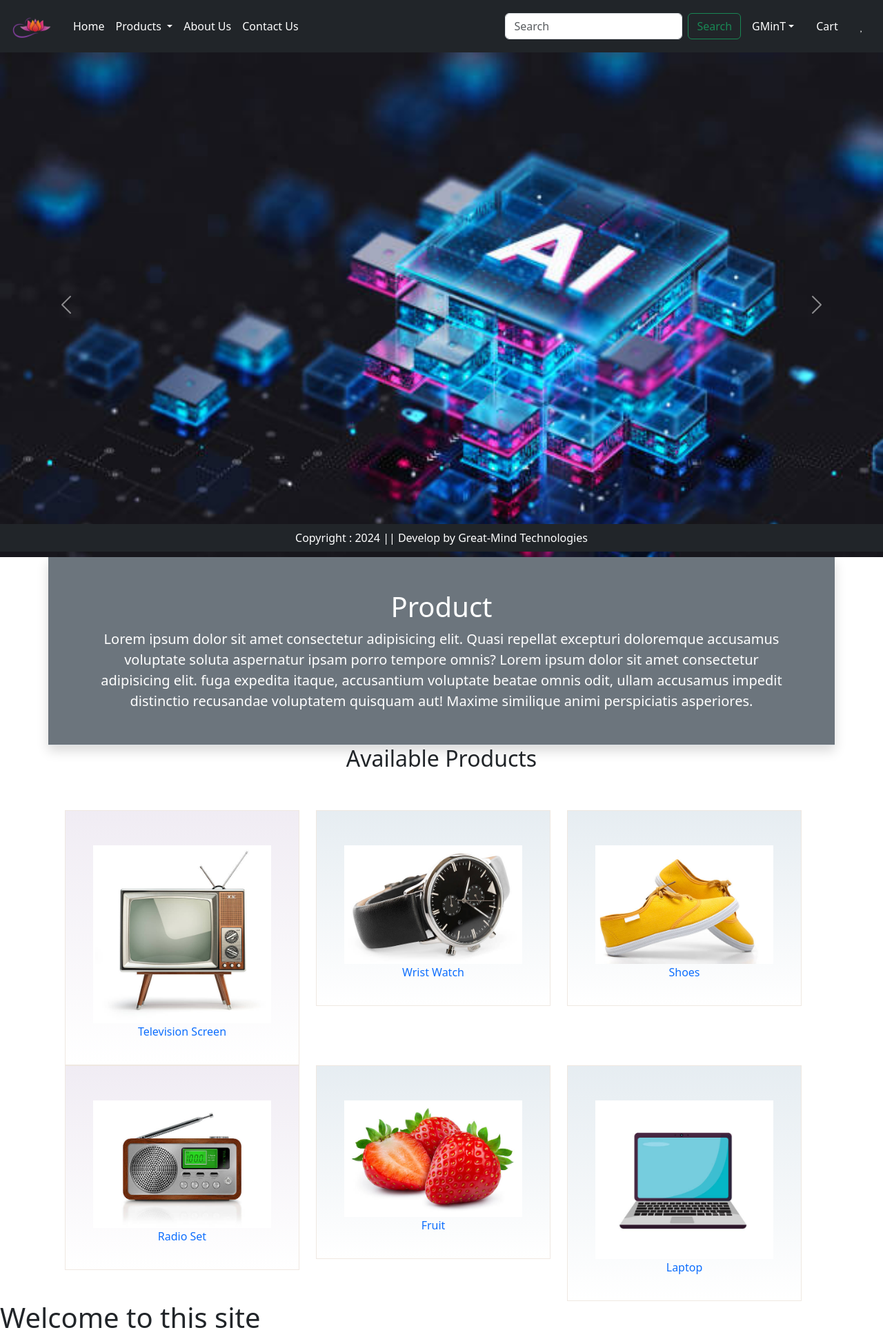
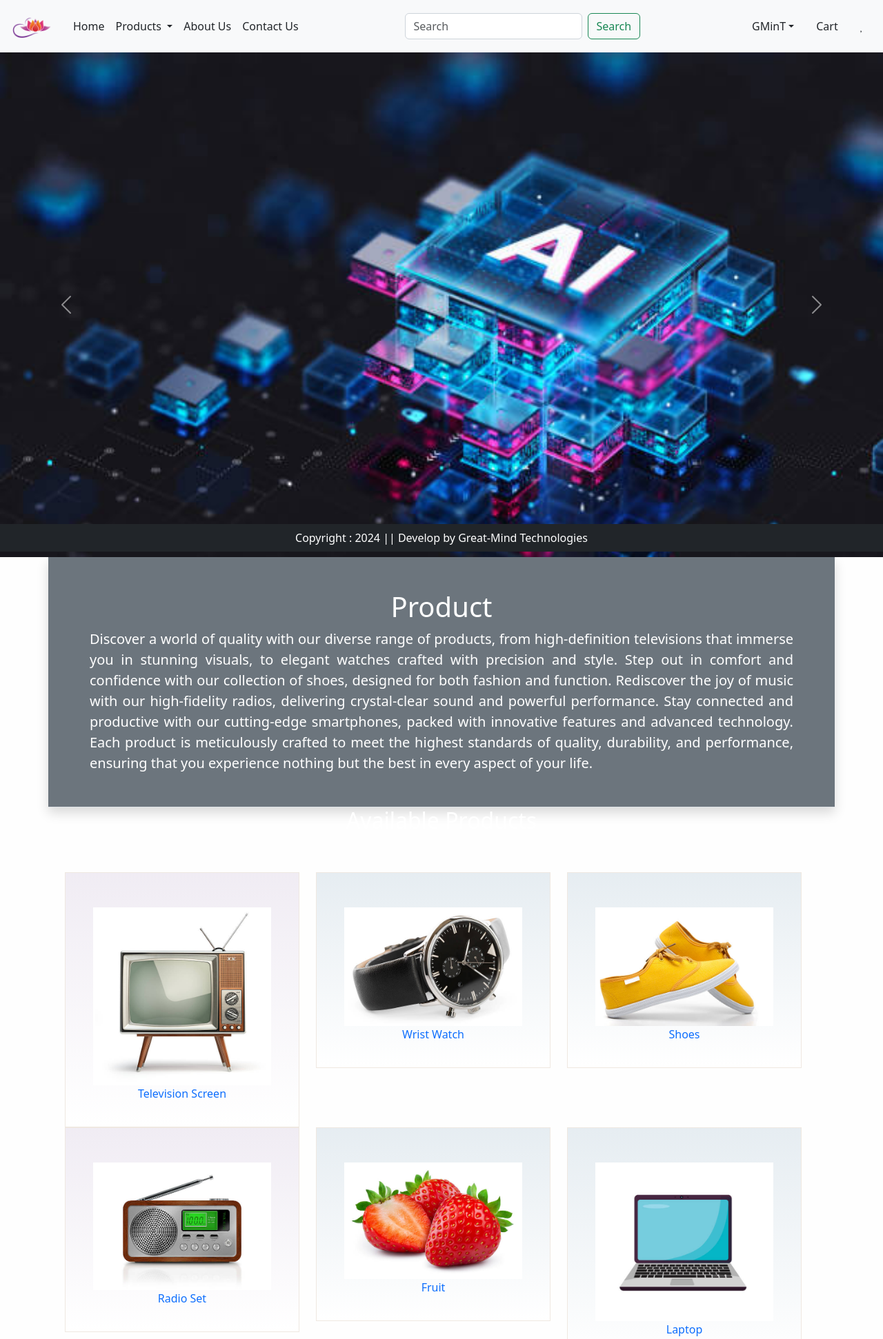
Before and after one commit to Emmanuel8577/ECOMMERCE-SITES, a Django app: page / in a window 1280 px wide. Shown: the top 1942 px of the page at 69% size. Run offline with Django 5.2, Linux system fonts and the light colour scheme; the visitor is signed in with stand-in values (Sample User, id 1); data that the repository does not hold is empty; some libraries are stand-ins or nearby versions.

Commit message:
added styled to text

```diff
--- a/Ecommerce/wsgi.py
+++ b/Ecommerce/wsgi.py
@@ -14,5 +14,3 @@ from django.core.wsgi import get_wsgi_application
 os.environ.setdefault('DJANGO_SETTINGS_MODULE', 'Ecommerce.settings')
 
 application = get_wsgi_application()
-
-app = application
--- a/product/static/app/css/style.css
+++ b/product/static/app/css/style.css
@@ -1,5 +1,14 @@
+body {
+    background-color:  #fefefe; /* Milk color */
+    color: #ffffff; /* White text color */
+}
+
+
+.product-text {
+    text-align: justify;
+}
 .owl-carousel .item{
- /* border: 1px solid black; */
+ border: 1px solid black;
  font-size: 24px;
  text-align: center;
  margin-top: 20px;
@@ -7,17 +16,17 @@
 }
 
  .owl-carousel .item:hover{
-    /* border: 1px solid black; */
+    border: 1px solid black;
     transform : scale(1.1);
 }
 
-/* .owl-carousel img{
+.owl-carousel img{
     transition: transform .5s ease;
   }
  .owl-carousel img:hover{
 
     transform : scale(1.25);
-} */
+}
 
 .owl-next{
  float:right;
@@ -85,3 +94,54 @@
 .goodnesssec a{
     text-decoration: none;
 }
+
+.container1{
+    display: flex;
+    justify-content: center;
+    align-items: center;
+    min-height: 100vh;
+
+}
+.contact-form {
+    background-color: #ffffff;
+    padding: 40px;
+    border-radius: 10px;
+    box-shadow: 0px 0px 10px rgba(0, 0, 0, 0.1);
+    width: 800px;
+    justify-content: center;
+    align-items: center;
+}
+
+.contact-form h1 {
+    text-align: center;
+    margin-bottom: 30px;
+    color: #343a40;
+}
+
+.form-control {
+    border-color: #ced4da;
+}
+
+.form-control:focus {
+    border-color: #007bff;
+    box-shadow: none;
+}
+
+.btn-primary {
+    background-color: #007bff;
+    border-color: #007bff;
+}
+
+.btn-primary:hover {
+    background-color: #0056b3;
+    border-color: #0056b3;
+}
+
+
+@media (min-height: 350px){
+    .product-text {
+     text-align: justify;
+
+
+    }
+}
--- a/product/templates/app/about.html
+++ b/product/templates/app/about.html
@@ -35,7 +35,7 @@
     <br>
     <h2 class="text-center">About Us</h2>
     <div class="row container">
-        <p class="fs-4 text-center">This is a public limited company habing its registered and coporate
+        <p class="fs-4 text-center text-justify">This is a public limited company habing its registered and coporate
             office at Mabushi Abuja, Nigeria. The company was incorporatedin the year 2024 and production
             commenced in 2024.
             This is one of the fastest growing Public listed Companies in Abuja
@@ -46,7 +46,7 @@
     <br>
     <h2 class="text-center">Mission</h2>
     <div class="row container">
-        <p class="fs-4 text-center">To embrase the right technology to delight our Customers
+        <p class="fs-4 text-center text-justify">To embrase the right technology to delight our Customers
             Empowering the farmer community through our unique "Relationship Farming'Model
             To anticipate, understand and respond to our customers' needs by creating high quality products and making them available through innovation
             and convenient channels.
--- a/product/templates/app/base.html
+++ b/product/templates/app/base.html
@@ -14,25 +14,25 @@
     <title> {% block title %} Products {% endblock title %}</title>
 </head>
 <body>
-  <nav class="navbar navbar-expand-lg text-light bg-dark">
+  <nav class="navbar navbar-expand-lg navbar-light bg-light">
     <div class="container-fluid">
       <a class="navbar-brand" href="#">
-        <img src="{% static 'app/images/product/logo.jpg'%}" width="70" height="50"   />
+        <img src="{% static 'app/images/product/logo.jpg'%}" width="70" height="50" />
       </a>
-      <button class="navbar-toggler" type="button" data-bs-toggle="collapse" data-bs-target="#navbarScroll" aria-controls="navbarScroll" aria-expanded="false" aria-label="Toggle navigation">
+      <button class="navbar-toggler" type="button" data-bs-toggle="collapse" data-bs-target="#navbarSupportedContent" aria-controls="navbarSupportedContent" aria-expanded="false" aria-label="Toggle navigation">
         <span class="navbar-toggler-icon"></span>
       </button>
-      <div class="collapse navbar-collapse" id="navbarScroll">
-        <ul class="navbar-nav me-auto my-2 my-lg-0 navbar-nav-scroll" style="--bs-scroll-height: 100px;">
+      <div class="collapse navbar-collapse" id="navbarSupportedContent">
+        <ul class="navbar-nav me-auto mb-2 mb-lg-0">
           {% if request.user.is_authenticated %}
           <li class="nav-item">
-            <a class="nav-link active text-white" aria-current="page" href="/">Home</a>
+            <a class="nav-link active text-dark" aria-current="page" href="/">Home</a>
           </li>
           <li class="nav-item dropdown">
-            <a class="nav-link dropdown-toggle text-white" href="#" role="button" data-bs-toggle="dropdown" aria-expanded="false">
+            <a class="nav-link dropdown-toggle text-dark" href="#" role="button" data-bs-toggle="dropdown" aria-expanded="false">
               Products
             </a>
-            <ul class="dropdown-menu text-white">
+            <ul class="dropdown-menu">
               <li><a class="dropdown-item" href="{% url 'category' 'TL' %}">Televsion Screens</a></li>
               <li><a class="dropdown-item" href="{% url 'category' 'RD' %}">Radio sets</a></li>
               <li><a class="dropdown-item" href="{% url 'category' 'LT' %}">Laptop</a></li>
@@ -43,10 +43,10 @@
             </ul>
           </li>
           <li class="nav-item">
-            <a class="nav-link text-white" href="{% url 'about' %}" aria-disabled="true" >About Us</a>
+            <a class="nav-link text-dark" href="{% url 'about' %}" aria-disabled="true">About Us</a>
           </li>
           <li class="nav-item">
-            <a class="nav-link text-white" href="{% url 'contact' %}" aria-disabled="true" >Contact Us</a>
+            <a class="nav-link text-dark" href="{% url 'contact' %}" aria-disabled="true">Contact Us</a>
           </li>
         </ul>
         <form class="d-flex" role="search" action="/search">
@@ -54,10 +54,10 @@
           <button class="btn btn-outline-success" type="submit">Search</button>
         </form>
       </div>
-      <ul class="navbar-nav me-auto mb-2 mb-lg-0">
-        <li class=" nav-item dropdown mx-2">
-          <a class="nav-link dropdown-toggle text-white" href="#"
-          id="profileDropdown" role="button" data-bs-toggle="dropdown" aria-expanded="false">GMinT</a>
+      <div class="collapse navbar-collapse" id="navbarSupportedContent">
+        <ul class="navbar-nav ms-auto mb-2 mb-lg-0">
+          <li class="nav-item dropdown mx-2">
+            <a class="nav-link dropdown-toggle text-dark" href="#" id="profileDropdown" role="button" data-bs-toggle="dropdown" aria-expanded="false">GMinT</a>
             <ul class="dropdown-menu" aria-labelledby="profileDropdown">
               <li><a class="dropdown-item" href="{% url 'profile'%}">Profile</a></li>
               <li><a class="dropdown-item" href="{% url 'orders' %}">Orders</a></li>
@@ -66,21 +66,23 @@
             </ul>
           </li>
           <li class="nav-item mx-2">
-          <a href="{% url 'showcart' %}" class="nav-link text-white"><span class="badge bg-danger">{% if totalitem > 0 %}{{totalitem}}{%endif%}</span>Cart</a>
+            <a href="{% url 'showcart' %}" class="nav-link text-dark"><span class="badge bg-danger">{% if totalitem > 0 %}{{totalitem}}{%endif%}</span>Cart</a>
           </li>
-        <li class="nav-item mx-2"><a href="{% url 'showwishlist' %}" class="nav-link text-white">{% if wishitem > 0 %}{{ wishitem }}{% endif %}
+          <li class="nav-item mx-2">
+            <a href="{% url 'showwishlist' %}" class="nav-link text-dark">{% if wishitem > 0 %}{{ wishitem }}{% endif %}
               <span><i class="fa fa-heart"></i></span>
             </a>
           </li>
           {% else %}
           <li class="nav-item mx-2">
-          <a href="{% url 'login' %}" class="nav-link text-white">Login</a>
+            <a href="{% url 'login' %}" class="nav-link text-dark">Login</a>
           </li>
           <li class="nav-item mx-2">
-          <a href="{% url 'courseregistration' %}" class="nav-link text-white">Registration</a>
+            <a href="{% url 'customerregistration' %}" class="nav-link text-dark">Registration</a>
           </li>
           {% endif %}
         </ul>
+      </div>
     </div>
   </nav>
 
--- a/product/templates/app/home.html
+++ b/product/templates/app/home.html
@@ -31,15 +31,13 @@
 
 {% endblock banner-slider %}
 {% block information %}
-<div class="container">
+<div class="container text-justify product-text" style="text-align: justify;">
     <div class="row bg-secondary text-center p-5 text-white border-bottom shadow">
-        <h1> Product</h1>
-        <small class="fs-5">Lorem ipsum dolor sit amet consectetur adipisicing elit.
-          Quasi repellat excepturi doloremque accusamus voluptate soluta aspernatur ipsam porro tempore omnis?
-          Lorem ipsum dolor sit amet consectetur adipisicing elit.
-
-          fuga expedita itaque, accusantium voluptate beatae omnis odit, ullam accusamus
-          impedit distinctio recusandae voluptatem quisquam aut! Maxime similique animi perspiciatis asperiores.
+        <h1>Product</h1>
+        <small class="fs-5 text-justify" style="text-align: justify;">Discover a world of quality with our diverse range of products, from high-definition televisions that immerse you in stunning visuals,
+            to elegant watches crafted with precision and style. Step out in comfort and confidence with our collection of shoes, designed for both fashion and function. Rediscover the joy of music with our
+            high-fidelity radios, delivering crystal-clear sound and powerful performance. Stay connected and productive with our cutting-edge smartphones, packed with innovative features and advanced technology.
+            Each product is meticulously crafted to meet the highest standards of quality, durability, and performance, ensuring that you experience nothing but the best in every aspect of your life.
         </small>
     </div>
 </div>
@@ -121,9 +119,28 @@
         </div>
     </div>
  </div>
-
-
-
-
-<h1> Welcome to this site</h1>
+ <div class="container1">
+    <div class="contact-form">
+        <h1 style="font-family: sans-serif;">Contact Us</h1>
+        <form action="" method="post">
+            {% csrf_token %}
+            <div class="form-group">
+                <label for="name">Your Name</label>
+                <input type="text" class="form-control h-5" id="name" name="name" required>
+            </div>
+            <div class="form-group">
+                <label for="email" >Your Email</label>
+                <input type="email" class="form-control h-5" id="email" name="email" required>
+            </div>
+            <div class="form-group">
+                <label for="message">Your Message</label>
+                <textarea class="form-control h-5" id="message" name="message" rows="4" style="font-size: 18px;" required></textarea>
+            </div>
+            <button type="submit" class="btn btn-primary btn-block" >Submit</button>
+        </form>
+    </div>
+</div>
+<br>
+<br>
+<br>
 {% endblock main-content%}
--- a/product/templates/app/login.html
+++ b/product/templates/app/login.html
@@ -1,7 +1,6 @@
 {% extends "app/base.html" %}
 {% load static %}
 {% block title %} User Login {% endblock title %}
-
 
 {%block main-content%}
 <div class="conatainer">
--- a/product/templates/app/product-detail.html
+++ b/product/templates/app/product-detail.html
@@ -18,7 +18,7 @@
                     <br>
                     <br>
                     <h4>Product Features</h4>
-                    <ul class="fs-5" style="font-family:Cambria, Cochin, Georgia, Times, 'Times New Roman', serif;">
+                    <ul class="fs-5 text-justify" style="font-family:Cambria, Cochin, Georgia, Times, 'Times New Roman', serif;">
                     <li>{{product.description}}</li>
                     <li>Composition: {{product.composition}}</li>
                     <li>Use: {{product.prodapp}}</li>
--- a/product/views.py
+++ b/product/views.py
@@ -88,7 +88,7 @@ class ProductDetail(View):
         return render (request, 'app/product-detail.html', locals())
 
 
-@method_decorator(login_required, name='dispatch')
+
 class CustormerRegistration(View):
     def get(self, request):
         form = CustomerRegistrationForm()
```
Also changed, not shown: Ecommerce/settings.py (+2 -7 lines), product/templates/app/customerregistration.html (+31 -12 lines). Lines whose indentation alone changed are shown as unchanged.
